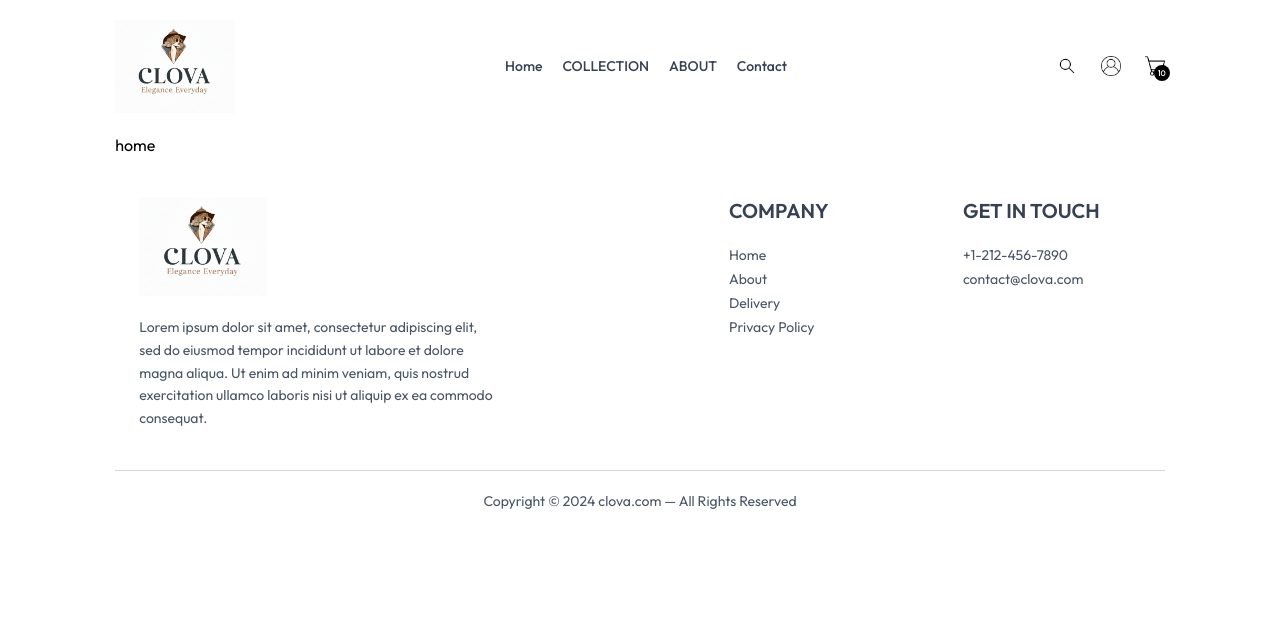
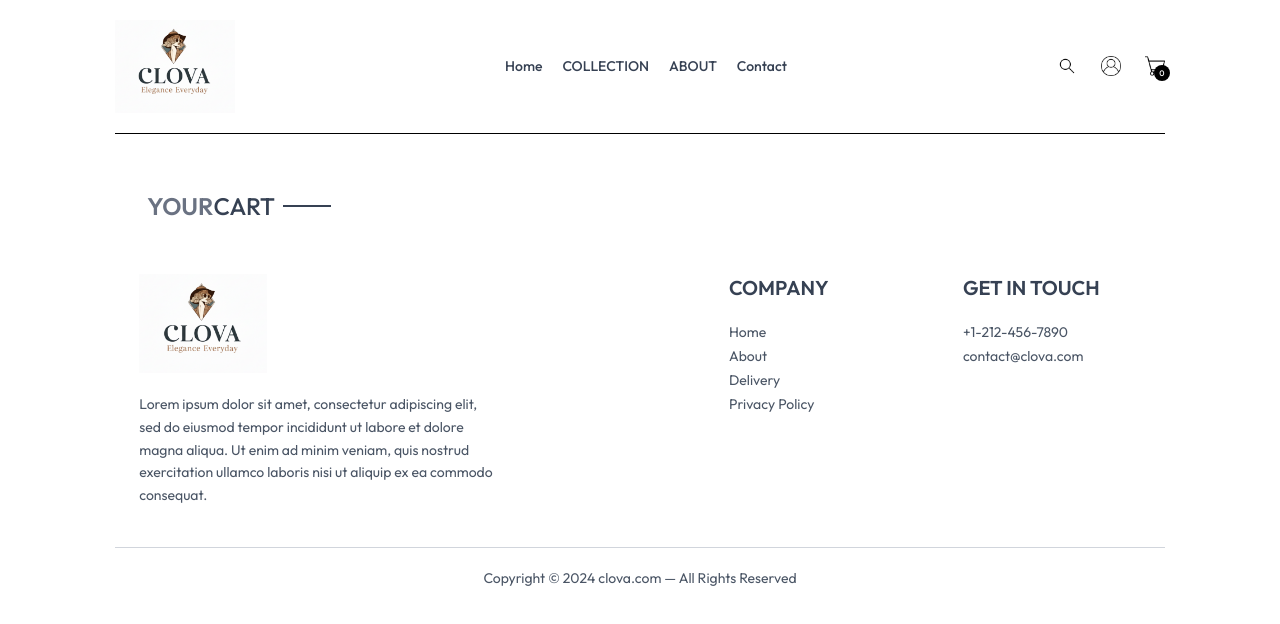
Before and after one commit to SonamNath01/mern-ecommerce-project, a React (Vite) app: page /card in a window 1280 px wide. Shown: the top 624 px of the page. Built offline with nearby package versions, Linux system fonts and the light colour scheme; a web font is replaced by a local one.

Commit message:
made the cart page

```diff
--- a/src/App.jsx
+++ b/src/App.jsx
@@ -17,9 +17,16 @@ import Footer from './components/Footer'
 import SeachBar from './components/SeachBar'
 
 
+import { ToastContainer, toast } from 'react-toastify';
+
+
 const App = () => {
   return (
     <div className='px-4 sm:px-[5vw] lg:px-[9vw]'>
+      <ToastContainer
+        position="top-right"
+        autoClose={3000}
+      />
       <Navbar />
       <SeachBar/>
 
--- a/src/components/Navbar.jsx
+++ b/src/components/Navbar.jsx
@@ -5,7 +5,7 @@ import { ShopContext } from '../context/ShopContext.jsx';
 
 const Navbar = () => {
   const [visible, setVisible] = useState(false);
-  const {setShowSearch} = useContext(ShopContext);
+  const {setShowSearch,getCartCount} = useContext(ShopContext);
 
   return (
     <div className='flex items-center justify-between py-5 font-medium'>
@@ -53,7 +53,7 @@ const Navbar = () => {
         {/* Cart */}
         <Link to='/cart' className='relative'>
           <img src={assets.cart} alt="cart" className='w-5'/>
-          <p className='absolute right-[-5px] bottom-[-5px] w-4 text-center leading-4 bg-black text-white rounded-full text-[8px]'>10</p>
+          <p className='absolute right-[-5px] bottom-[-5px] w-4 text-center leading-4 bg-black text-white rounded-full text-[8px]'>{getCartCount()}</p>
         </Link>
 
         {/* Mobile Menu Icon */}
--- a/src/context/ShopContext.jsx
+++ b/src/context/ShopContext.jsx
@@ -1,7 +1,8 @@
 
-import {createContext} from 'react';
+import {createContext, useEffect} from 'react';
 import {products} from '../assets/assets/frontend_assets/assets.js'
 import { useState } from 'react';
+import { toast } from 'react-toastify';
 
 export const ShopContext = createContext();
 const ShopContextProvider =({children}) =>{
@@ -9,6 +10,43 @@ const ShopContextProvider =({children}) =>{
     const delivery_fee=10;
     const [search,setSearch] = useState('');
     const[showSearch,setShowSearch]=useState(false);
+    const[cartItems,setCartItems]=useState({});
+    const addToCart= async(itemId,size)=>{
+        if(!size){
+            toast.error("Please select a size");
+            return;
+        }
+        let cartData = structuredClone(cartItems);
+        if(cartData[itemId]){
+            if(cartData[itemId][size]){
+                cartData[itemId][size]+=1;
+            }else{
+                cartData[itemId][size]=1;
+            }
+        }else{
+            cartData[itemId] ={};
+            cartData[itemId][size]=1;
+        }
+        setCartItems(cartData);
+    }
+
+   const getCartCount = () => {
+    let totalCount = 0;
+    try {
+        for (const item in cartItems) {
+            for (const size in cartItems[item]) {
+                if (cartItems[item][size] > 0) {
+                    totalCount += cartItems[item][size];
+                }
+            }
+        }
+    } catch (err) {
+        console.error("Error calculating cart count:", err);
+    }
+    return totalCount;
+};
+
+
     const value ={
         products,
         currency,
@@ -16,7 +54,10 @@ const ShopContextProvider =({children}) =>{
         search,
         setSearch,
         showSearch,
-        setShowSearch
+        setShowSearch,
+        cartItems,
+        addToCart,
+        getCartCount
     }
     console.log(products)
     return(
--- a/src/pages/Card.jsx
+++ b/src/pages/Card.jsx
@@ -1,11 +1,61 @@
-    import React from 'react'
+import React, { useContext, useEffect, useState } from 'react'
+import { ShopContext } from '../context/ShopContext.jsx';
+import Title from '../components/Title.jsx';
+import { assets } from "../assets/assets/frontend_assets/assets.js";
 
-    const Card = () => {
-      return (
-        <div>
-          <h1>home</h1>
-        </div>
-      )
+const Card = () => {
+  const { products, currency, cartItems } = useContext(ShopContext);
+  const [cartData, setCartData] = useState([]);
+
+  useEffect(() => {
+    const tempData = [];
+    for (const item in cartItems) {
+      for (const size in cartItems[item]) {
+        if (cartItems[item][size] > 0) {
+          tempData.push({
+            _id: item,
+            size: size,
+            quantity: cartItems[item][size],
+            data: products.find((product) => product._id === item)
+          });
+        }
+      }
     }
+    setCartData(tempData);
+  }, [cartItems, products]);
 
-    export default Card
+  return (
+    <div className='border-t pt-14 px-4 sm:px-8'>
+      <div className='text-2xl mb-6 font-semibold text-gray-800'>
+        <Title text1={'YOUR'} text2={'CART'}/>
+      </div>
+      {
+        cartData.map((item,index)=>{
+          const productData = products.find((product) => product._id === item._id);
+          return(
+            <div
+              key={index}
+              className='py-4 px-4 sm:px-6 mb-4 rounded-lg bg-white shadow-[0_4px_20px_rgba(0,0,0,0.1)] hover:shadow-[0_8px_30px_rgba(0,0,0,0.15)] transition-shadow duration-300 grid grid-cols-[4fr_1fr_0.5fr] sm:grid-cols-[4fr_2fr_0.5fr] items-center gap-4'
+            >
+              <div className='flex items-start gap-4 sm:gap-6'>
+                <img className='w-16 sm:w-20 rounded-md object-cover' src={productData.image[0]} alt=""/>
+                <div>
+                  <p className='text-sm sm:text-lg font-medium text-gray-900'>{productData.name}</p>
+                  <div className='flex items-center gap-4 mt-2'>
+                    <p className='text-gray-700 font-semibold'>{currency}{productData.price}</p>
+                    <p className='px-2 sm:px-3 sm:py-1 border border-gray-300 rounded bg-gray-100 text-sm font-medium'>{item.size}</p>
+                  </div>
+                </div>
+              </div>
+              <div className='text-gray-600 font-medium'>{item.quantity} pcs</div>
+
+              <img className='w-4 mr-4 sm:w-5 cursor-pointer' src={assets.bin_icon} alt=""/>
+            </div>
+          )
+        })
+      }
+    </div>
+  )
+}
+
+export default Card;
--- a/src/pages/Products.jsx
+++ b/src/pages/Products.jsx
@@ -6,7 +6,7 @@ import RealatedProduct from "../components/RealatedProduct.jsx";
 
 const Products = () => {
   const { productId } = useParams(); // get productId from url params
-  const { products, currency } = useContext(ShopContext);
+  const { products, currency, addToCart } = useContext(ShopContext);
   const [productData, setProductData] = useState(false);
   const [image, setImage] = useState("");
   const [size, setSize] = useState("");
@@ -89,7 +89,7 @@ const Products = () => {
               ))}
             </div>
           </div>
-          <button className="bg-black text-white px-8 py-3 text-sm active:bg-gray-700">ADD TO CART</button>
+          <button onClick={() => addToCart(productData._id,size)} className="bg-black text-white px-8 py-3 text-sm active:bg-gray-700">ADD TO CART</button>
           <hr className="mt-8 sm:4/5"/>
           <div className="text-sm text-gray-500 mt-5 flex flex-col gap-1">
             <p> 100% Original product</p>
```
